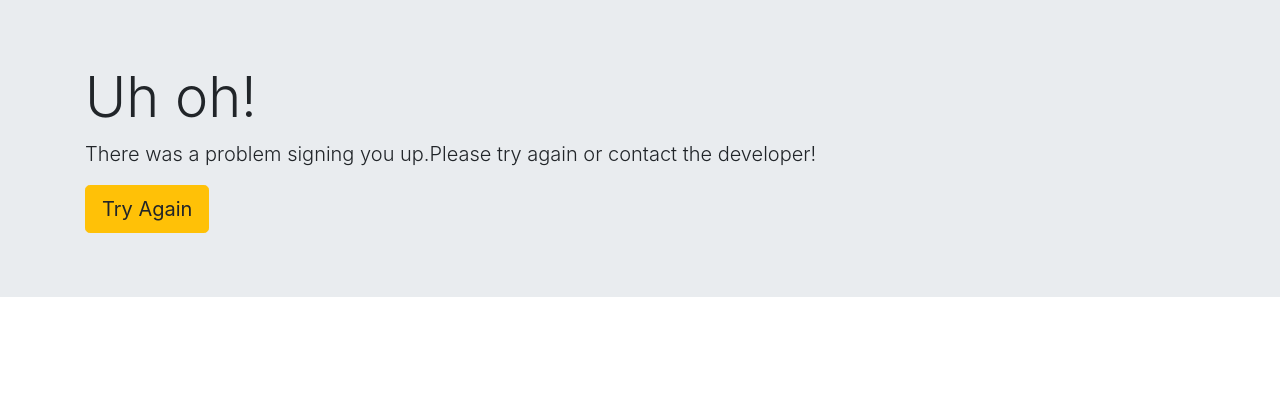
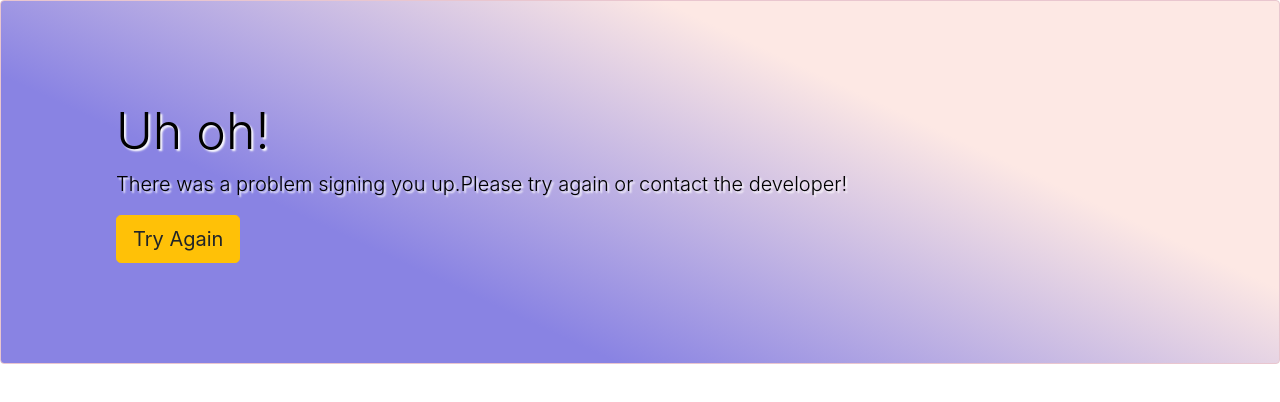
Before and after one commit to saksham-ai26/Newsletter, a website: page Newsletter-2/failure.html in a window 1280 px wide. Drawn offline with nearby package versions, Linux system fonts and the light colour scheme.

Commit message:
Update failure.html

```diff
--- a/Newsletter-2/failure.html
+++ b/Newsletter-2/failure.html
@@ -6,6 +6,26 @@
     <meta name="viewport" content="width=device-width, initial-scale=1.0">
     <title>Failure</title>
     <link rel="stylesheet" href="https://cdn.jsdelivr.net/npm/bootstrap@4.0.0/dist/css/bootstrap.min.css" integrity="sha384-Gn5384xqQ1aoWXA+058RXPxPg6fy4IWvTNh0E263XmFcJlSAwiGgFAW/dAiS6JXm" crossorigin="anonymous">
+    <style>
+        .jumbotron {
+
+  padding: 100px;
+  background-color: #dff0d8;
+  background-image: -webkit-linear-gradient(65deg, #8983e3 30%, #fde8e4 70%);
+  border: 1px solid #e9c6cf;
+  border-radius: 4px;
+  }
+  .jumbotron h1 {
+    font-size: 50px;
+    color: #000000;
+    text-shadow: 2px 2px 2px #ffffff;
+    }
+    .jumbotron p {
+    font-size: 20px;
+    color: #000000;
+    text-shadow: 2px 2px 2px #ffffff;
+    }
+    </style>
 </head>
 <body>
     <div class = "jumbotron jumbotron-fluid">
```
